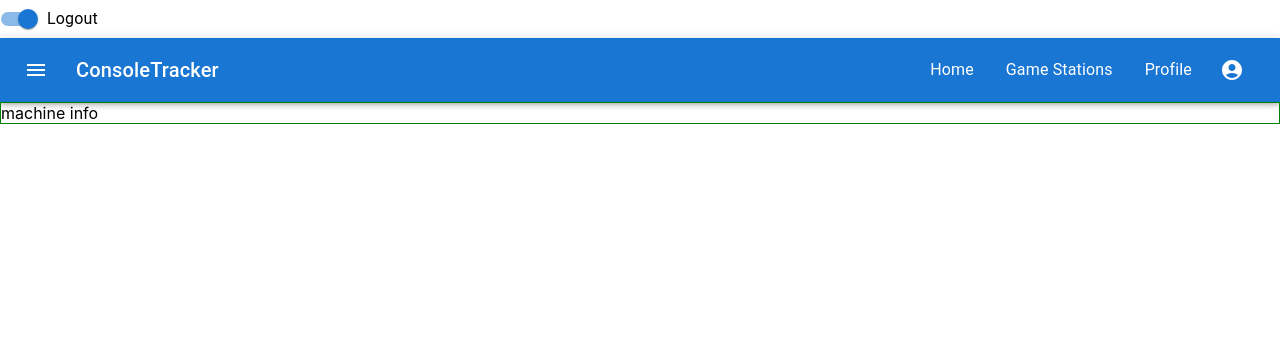
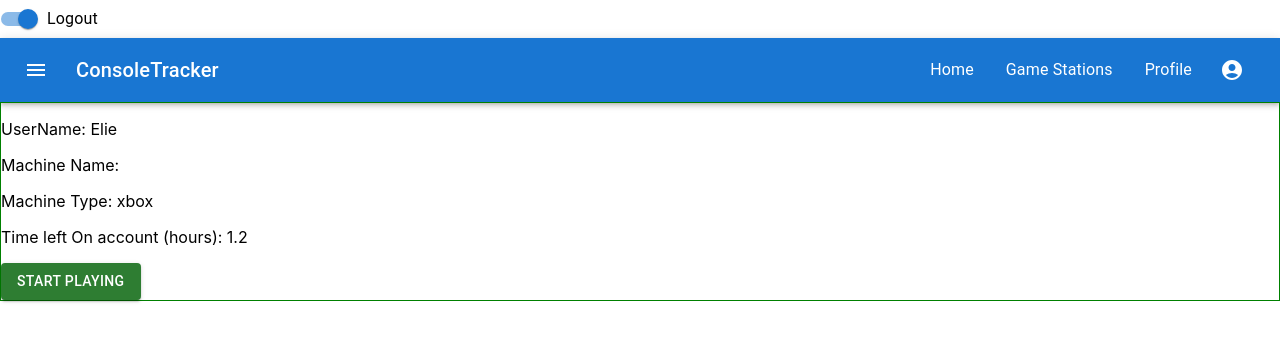
Before and after one commit to ENG4000-Team-A/capstone-project, a React (Create React App) app in the folder project/frontend/: page /machine in a window 1280 px wide. Shown: the top 342 px of the page. Built offline with nearby package versions, Linux system fonts and the light colour scheme.

Commit message:
machine info page
added the machine info page react

```diff
--- a/project/frontend/src/components/MachineInfo.js
+++ b/project/frontend/src/components/MachineInfo.js
@@ -1,10 +1,49 @@
-import React from 'react'
+import React, { useState } from 'react'
 import './MachineInfo.css'
+import ReactDOM from 'react-dom';
+import Button from '@mui/material/Button';
+
+
+function SubmitPlay() {
+    console.log(SubmitPlay);
+}
+
 function MachineInfo() {
+    const [userInfo, SetUserInfo] = useState([{ username: "Elie", time: 1.2, machineName: null, machinetype: "xbox" }]);
+
     return (
         <div className='machineinfo__container'>
-            machine info
+            <div>
+                {userInfo.map(user => (
+                    <div key={user.username}>
+                        <p>
+                            {"UserName: "}
+                            {user.username}
+                        </p>
+                        <p>
+                            {"Machine Name: "}
+                            {user.machineName}
+                        </p>
+                        <p >
+                            {"Machine Type: "}
+                            {user.machinetype}
+                        </p>
+                        <p>
+                            {"Time left On account (hours): "}
+                            {user.time}
+                       </p>
+                    </div>
+
+
+                ))}
+            </div>
+            <div>
+                <Button variant="contained" color="success" onClick={SubmitPlay}>
+                    Start Playing
+                </Button>
+            </div>
         </div>
+
     )
 }
 
```
Also changed, not shown: 1 other file (tests, documents, lock files or other folders).
